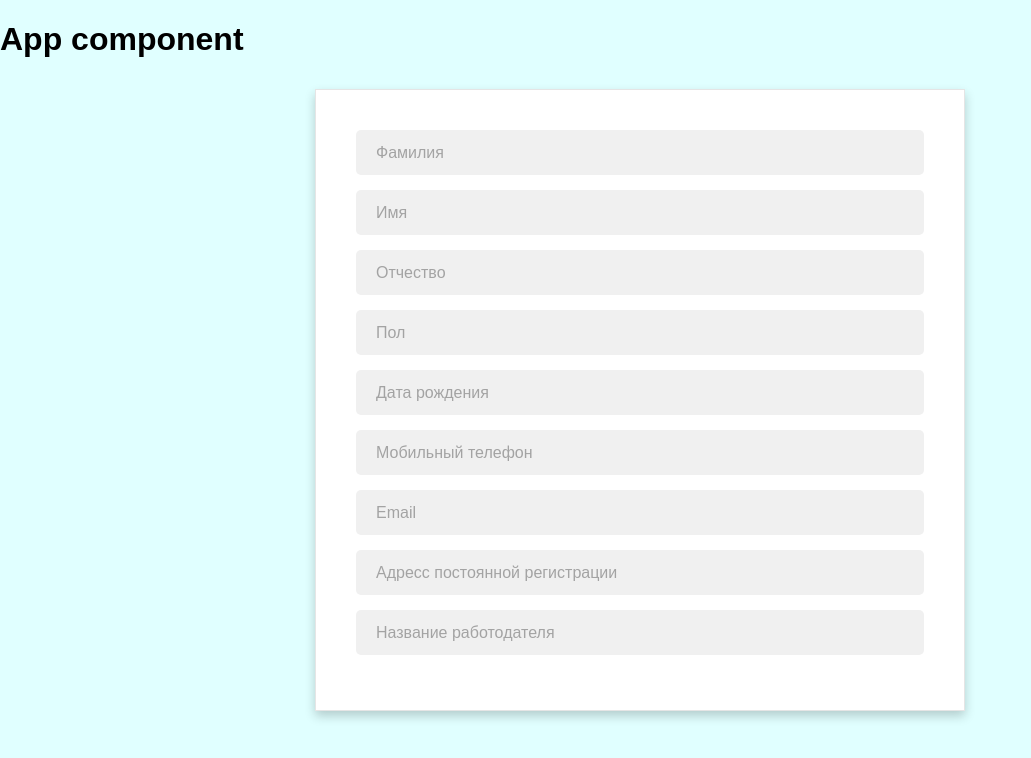
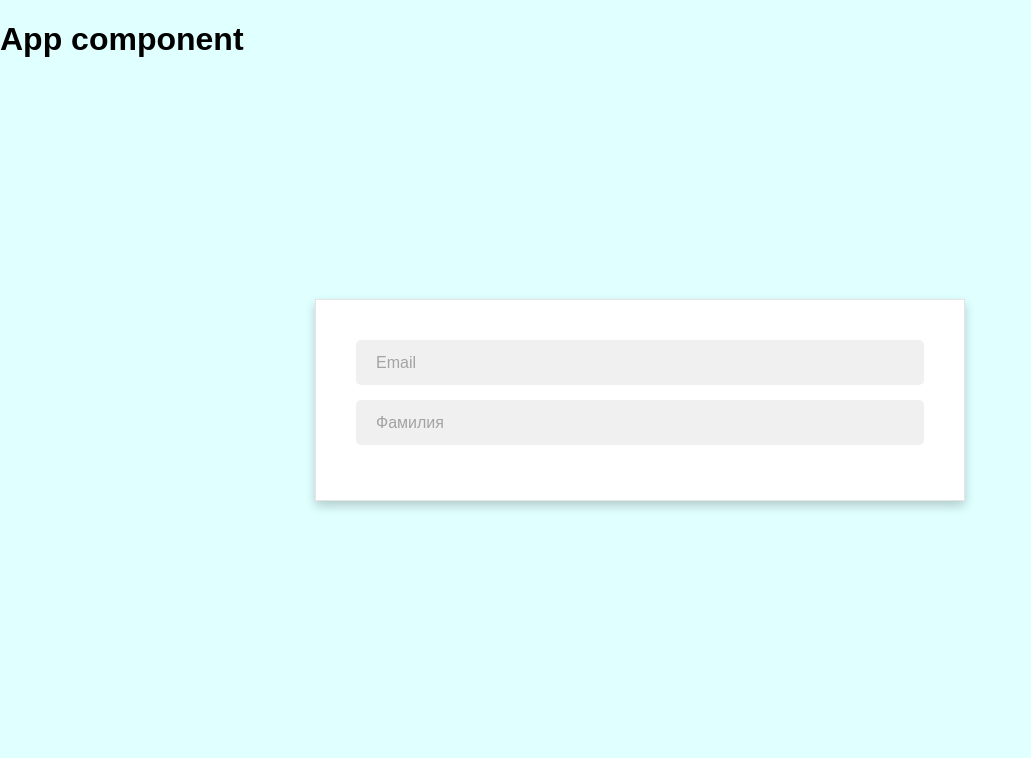
Before and after one commit to makhnev-a/balance-platform-react, a React app: page / in a window 1280 px wide. Shown: the top 758 px of the page, without its empty margins (0-1031 px from the left). Built offline with nearby package versions, Linux system fonts and the light colour scheme.

Commit message:
input field validations add

```diff
--- a/package.json
+++ b/package.json
@@ -36,6 +36,7 @@
     "webpack-merge": "^5.1.4"
   },
   "dependencies": {
+    "is_js": "^0.9.0",
     "react": "^16.13.1",
     "react-dom": "^16.13.1"
   }
--- a/src/components/App/App.jsx
+++ b/src/components/App/App.jsx
@@ -1,11 +1,110 @@
-import React from 'react';
+import React, {useState} from 'react';
 import {Input} from "../Input/Input";
+import is from 'is_js';
 
 export default () => {
+  const [isFormValid, setIsFormValid] = useState(false);
+  // eslint-disable-next-line no-unused-vars,no-undef
+  const [state, setState] = useState({
+    email: {
+      value: '',
+      type: 'email',
+      label: 'Email',
+      errorMessage: 'Введите корректный email',
+      valid: false,
+      touched: false,
+      validations: {
+        required: true,
+        email: true
+      }
+    },
+    lastName: {
+      value: '',
+      type: 'text',
+      label: 'Фамилия',
+      errorMessage: 'Введите корректную фамилию',
+      valid: false,
+      touched: false,
+      validations: {
+        required: true,
+        minLength: 6
+      }
+    }
+  });
+
+  const validateControl = (value, validations) => {
+    if (!validations) {
+      return true;
+    }
+
+    let isValid = true;
+
+    if (validations.required) {
+      isValid = value.trim() !== '' && isValid;
+    }
+
+    if (validations.email) {
+      isValid = is.email(value) && isValid;
+    }
+
+    if (validations.minLength) {
+      isValid = value.length >= validations.minLength && isValid;
+    }
+
+    return isValid;
+  };
+
+  const onChangeHandler = (event, controlName) => {
+    // debugger;
+    console.log(`${controlName}: `, event.currentTarget.value)
+
+    const formControls = {...state};
+    const control = {...formControls[controlName]};
+
+    control.value = event.target.value;
+    control.touched = true
+    control.valid = validateControl(control.value, control.validations)
+
+    formControls[controlName] = control;
+
+    let isFormValidate = true;
+
+    Object.keys(formControls).forEach(name => {
+      isFormValidate = formControls[name].valid && isFormValidate;
+    })
+
+    setState(formControls);
+    setIsFormValid(isFormValidate);
+  };
+
+  const returnInputs = () => {
+    return Object.keys(state).map((controlName) => {
+      const control = state[controlName];
+
+      return (
+        <Input
+          key={`key-${controlName}`}
+          type={control.type}
+          value={control.value}
+          valid={control.valid}
+          touched={control.touched}
+          label={control.label}
+          errorMessage={control.errorMessage}
+          shouldValidate={!!control.validations}
+          // onChangeH={event => onChangeHandler(event, controlName)}
+          controlName={controlName}
+          onChangeH={onChangeHandler}
+        />
+      );
+    })
+  };
+
   return (
     <div>
       <h1>App component</h1>
-      <Input />
+      <div className='form__box'>
+        {returnInputs()}
+      </div>
     </div>
   );
 };
--- a/src/components/Input/Input.jsx
+++ b/src/components/Input/Input.jsx
@@ -1,137 +1,38 @@
 import React, {useState} from 'react';
 
-export const Input = ({type}) => {
+export const isInvalid = (valid, touched, shouldValidate) => {
+  // debugger
+  return !valid && shouldValidate && touched;
+};
+
+// eslint-disable-next-line no-unused-vars
+export const Input = ({type, value, valid, touched, label, errorMessage, shouldValidate, controlName, onChangeH}) => {
   const [hasLength, setHasLength] = useState(false);
   const onBlurHandler = (event) => setHasLength(!!event.currentTarget.value.trim().length);
+  const forId = `${type}-${Math.random()}`;
 
   return (
-    <div className='form__box'>
     <div className={hasLength ? 'input input--toTop' : 'input'}>
       <input
+        onChange={event => onChangeH(event, controlName)}
         className='input__input'
         onBlur={onBlurHandler}
         type={type || 'text'}
-          id='surname'
+        id={forId}
+        value={value}
       />
       <label
         className='input__label'
-          htmlFor="surname"
+        htmlFor={forId}
       >
-          Фамилия
+        {label}
       </label>
-      </div>
-      <div className={hasLength ? 'input input--toTop' : 'input'}>
-        <input
-          className='input__input'
-          onBlur={onBlurHandler}
-          type={type || 'text'}
-          id='surname'
-        />
-        <label
-          className='input__label'
-          htmlFor="surname"
-        >
-          Имя
-        </label>
-      </div>
-      <div className={hasLength ? 'input input--toTop' : 'input'}>
-        <input
-          className='input__input'
-          onBlur={onBlurHandler}
-          type={type || 'text'}
-          id='surname'
-        />
-        <label
-          className='input__label'
-          htmlFor="surname"
-        >
-          Отчество
-        </label>
-      </div>
-      <div className={hasLength ? 'input input--toTop' : 'input'}>
-        <input
-          className='input__input'
-          onBlur={onBlurHandler}
-          type={type || 'text'}
-          id='surname'
-        />
-        <label
-          className='input__label'
-          htmlFor="surname"
-        >
-          Пол
-        </label>
-      </div>
-      <div className={hasLength ? 'input input--toTop' : 'input'}>
-        <input
-          className='input__input'
-          onBlur={onBlurHandler}
-          type={type || 'text'}
-          id='surname'
-        />
-        <label
-          className='input__label'
-          htmlFor="surname"
-        >
-          Дата рождения
-        </label>
-      </div>
-      <div className={hasLength ? 'input input--toTop' : 'input'}>
-        <input
-          className='input__input'
-          onBlur={onBlurHandler}
-          type={type || 'text'}
-          id='surname'
-        />
-        <label
-          className='input__label'
-          htmlFor="surname"
-        >
-          Мобильный телефон
-        </label>
-      </div>
-      <div className={hasLength ? 'input input--toTop' : 'input'}>
-        <input
-          className='input__input'
-          onBlur={onBlurHandler}
-          type={type || 'text'}
-          id='surname'
-        />
-        <label
-          className='input__label'
-          htmlFor="surname"
-        >
-          Email
-        </label>
-      </div>
-      <div className={hasLength ? 'input input--toTop' : 'input'}>
-        <input
-          className='input__input'
-          onBlur={onBlurHandler}
-          type={type || 'text'}
-          id='surname'
-        />
-        <label
-          className='input__label'
-          htmlFor="surname"
-        >
-          Адресс постоянной регистрации
-        </label>
-      </div>
-      <div className={hasLength ? 'input input--toTop' : 'input'}>
-        <input
-          className='input__input'
-          onBlur={onBlurHandler}
-          type={type || 'text'}
-          id='surname'
-        />
-        <label
-          className='input__label'
-          htmlFor="surname"
-        >
-          Название работодателя
-        </label>
-      </div>
+      {
+        isInvalid(valid, touched, shouldValidate)
+          ? <span className='input__span'>{errorMessage || 'Введите верное значение'}</span>
+          : null
+      }
+
     </div>
   );
 };
--- a/src/components/Input/input.scss
+++ b/src/components/Input/input.scss
@@ -43,4 +43,14 @@
     transform: translateY(-12px);
     font-size: 12px;
   }
+
+  &__span {
+    color: #f01f30;
+    font-size: 12px;
+    //font-weight: bold;
+  }
+
+  &.invalid .input__label {
+    color: #f01f30;
+  }
 }
```
Lines whose indentation alone changed are shown as unchanged.
